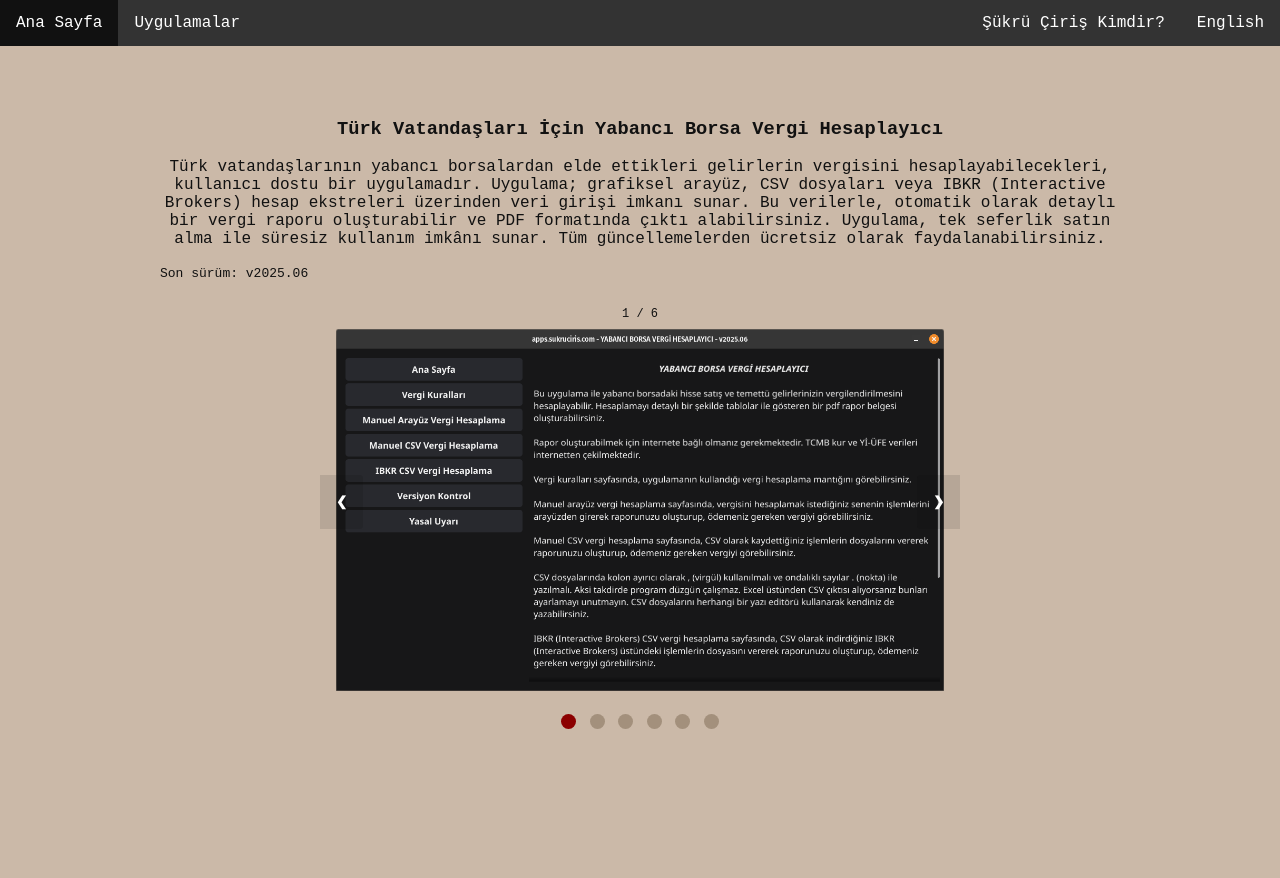
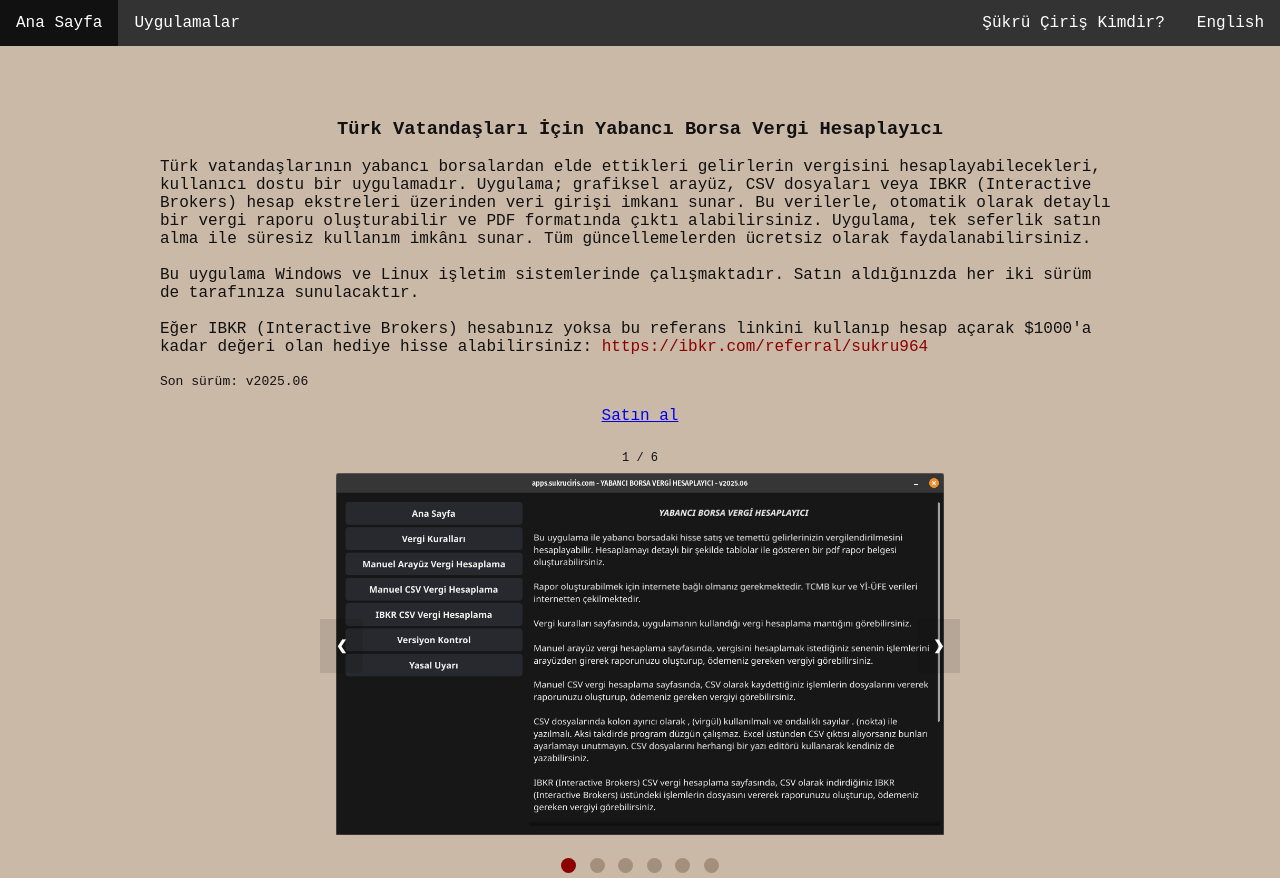
Before and after one commit to SUKRUCIRIS/apps, a plain HTML site: page ybvh_tr.html in a window 1280 px wide. Before the commit the page ends 800 px from the top, so only its background shows below. Drawn offline with Linux system fonts and the light colour scheme.

Commit message:
gumroad button added

```diff
--- a/ybvh_tr.html
+++ b/ybvh_tr.html
@@ -30,7 +30,7 @@
         Türk Vatandaşları İçin Yabancı Borsa Vergi Hesaplayıcı
     </h3>
     <br />
-    <p style="text-align: center; max-width: 75vw; margin: auto;">
+    <p style="text-align: left; max-width: 75vw; margin: auto;">
         Türk vatandaşlarının yabancı borsalardan elde ettikleri gelirlerin vergisini hesaplayabilecekleri,
         kullanıcı dostu bir uygulamadır. Uygulama; grafiksel arayüz, CSV dosyaları veya IBKR (Interactive
         Brokers) hesap ekstreleri üzerinden veri girişi imkanı sunar. Bu verilerle, otomatik olarak detaylı bir
@@ -38,7 +38,22 @@
         süresiz kullanım imkânı sunar. Tüm güncellemelerden ücretsiz olarak faydalanabilirsiniz.
     </p>
     <br />
+    <p style="text-align: left; max-width: 75vw; margin: auto;">
+        Bu uygulama Windows ve Linux işletim sistemlerinde çalışmaktadır. Satın aldığınızda her iki sürüm de tarafınıza
+        sunulacaktır.
+        <br />
+        <br />
+        Eğer IBKR (Interactive Brokers) hesabınız yoksa bu referans linkini kullanıp hesap açarak $1000'a kadar değeri
+        olan hediye hisse alabilirsiniz:
+        <a class="link" href="https://ibkr.com/referral/sukru964">https://ibkr.com/referral/sukru964</a>
+    </p>
+    <br />
     <p style="max-width: 75vw; margin: auto; font-size: medium;">Son sürüm: v2025.06</p>
+    <br />
+    <div style="text-align: center;">
+        <script src="https://gumroad.com/js/gumroad.js"></script>
+        <a class="gumroad-button" href="https://sukruciris.gumroad.com/l/ybvh">Satın al</a>
+    </div>
     <br />
     <!-- Slideshow container -->
     <div class="slideshow-container">
```
Also changed, not shown: ybvh.html (+16 -1 lines).
